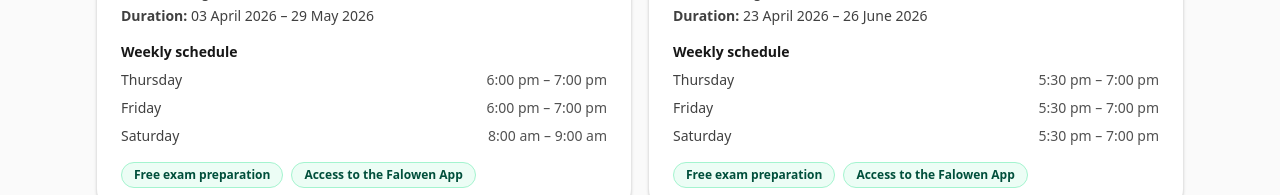
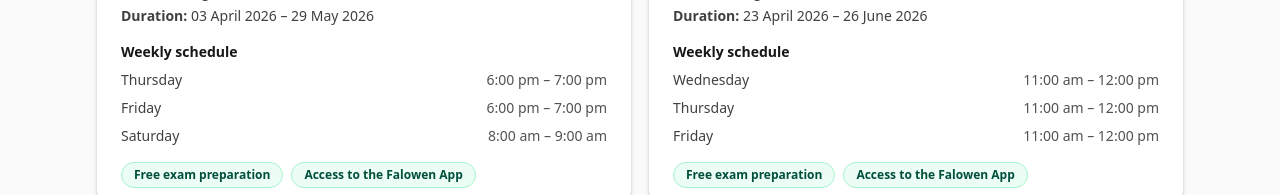
Before and after one commit to learngermanghana/learngermanghana-site, a Next.js app: page /schedule in a window 1280 px wide. Shown: the part 392-587 px from the top of the page. Built offline with nearby package versions, Linux system fonts and the light colour scheme.

Commit message:
Update A2 Freiburg schedule to Wed–Fri mornings

```diff
--- a/src/data/classesCatalog.ts
+++ b/src/data/classesCatalog.ts
@@ -142,9 +142,9 @@ export const classTemplates: ClassTemplate[] = [
     level: "A2",
     deliveryMode: "live",
     meetingSlots: [
-      { weekday: "Thursday", startTime: "17:30", endTime: "19:00" },
-      { weekday: "Friday", startTime: "17:30", endTime: "19:00" },
-      { weekday: "Saturday", startTime: "17:30", endTime: "19:00" },
+      { weekday: "Wednesday", startTime: "11:00", endTime: "12:00" },
+      { weekday: "Thursday", startTime: "11:00", endTime: "12:00" },
+      { weekday: "Friday", startTime: "11:00", endTime: "12:00" },
     ],
     totalSessions: 28,
     cityPool: ["Freiburg", "Stuttgart", "Heidelberg", "Berlin", "Hamburg", "Köln"],
```
